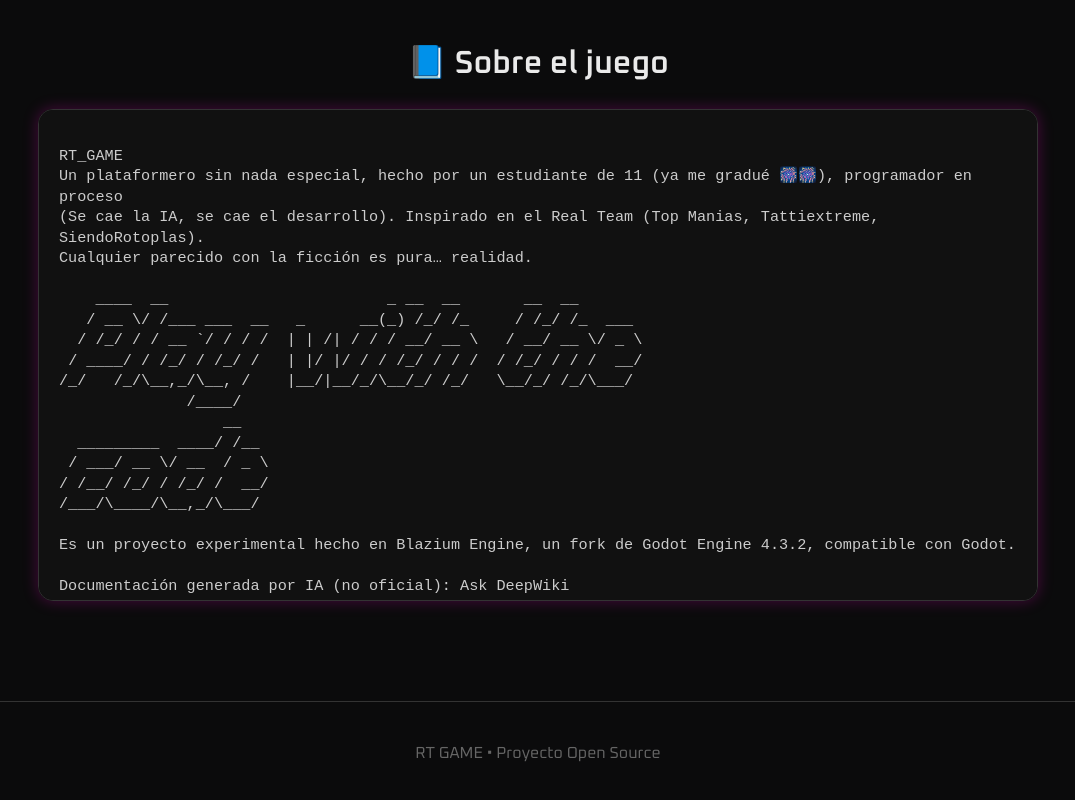
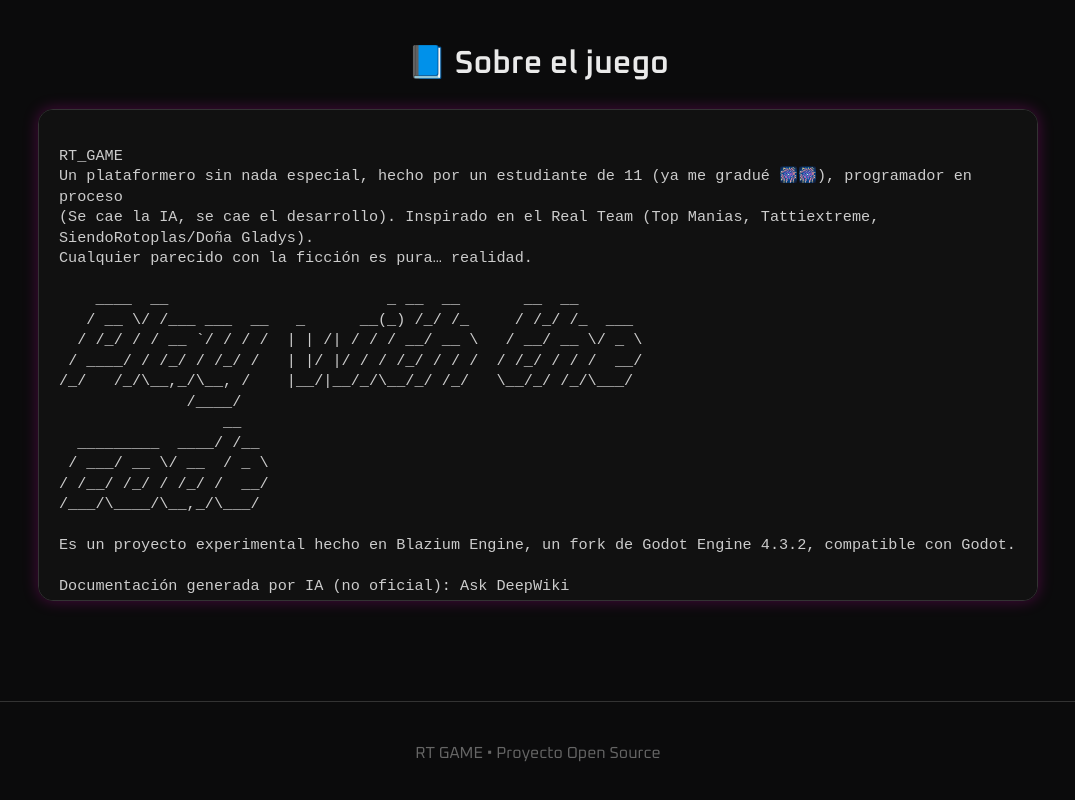
Before and after one commit to Pedroangelv/Real-Team-Game, a plain HTML site: page index.html in a window 1280 px wide. Shown: the part 1428-2228 px from the top of the page, without its empty margins (102-1177 px from the left). Drawn offline with Linux system fonts and the light colour scheme; no server answers.

```diff
--- a/index.html
+++ b/index.html
@@ -40,7 +40,7 @@
 <pre>
 RT_GAME
 Un plataformero sin nada especial, hecho por un estudiante de 11 (ya me gradué 🎆🎆), programador en proceso
-(Se cae la IA, se cae el desarrollo). Inspirado en el Real Team (Top Manias, Tattiextreme, SiendoRotoplas).
+(Se cae la IA, se cae el desarrollo). Inspirado en el Real Team (Top Manias, Tattiextreme, SiendoRotoplas/Doña Gladys).
 Cualquier parecido con la ficción es pura… realidad.
 
     ____  __                        _ __  __       __  __
```
